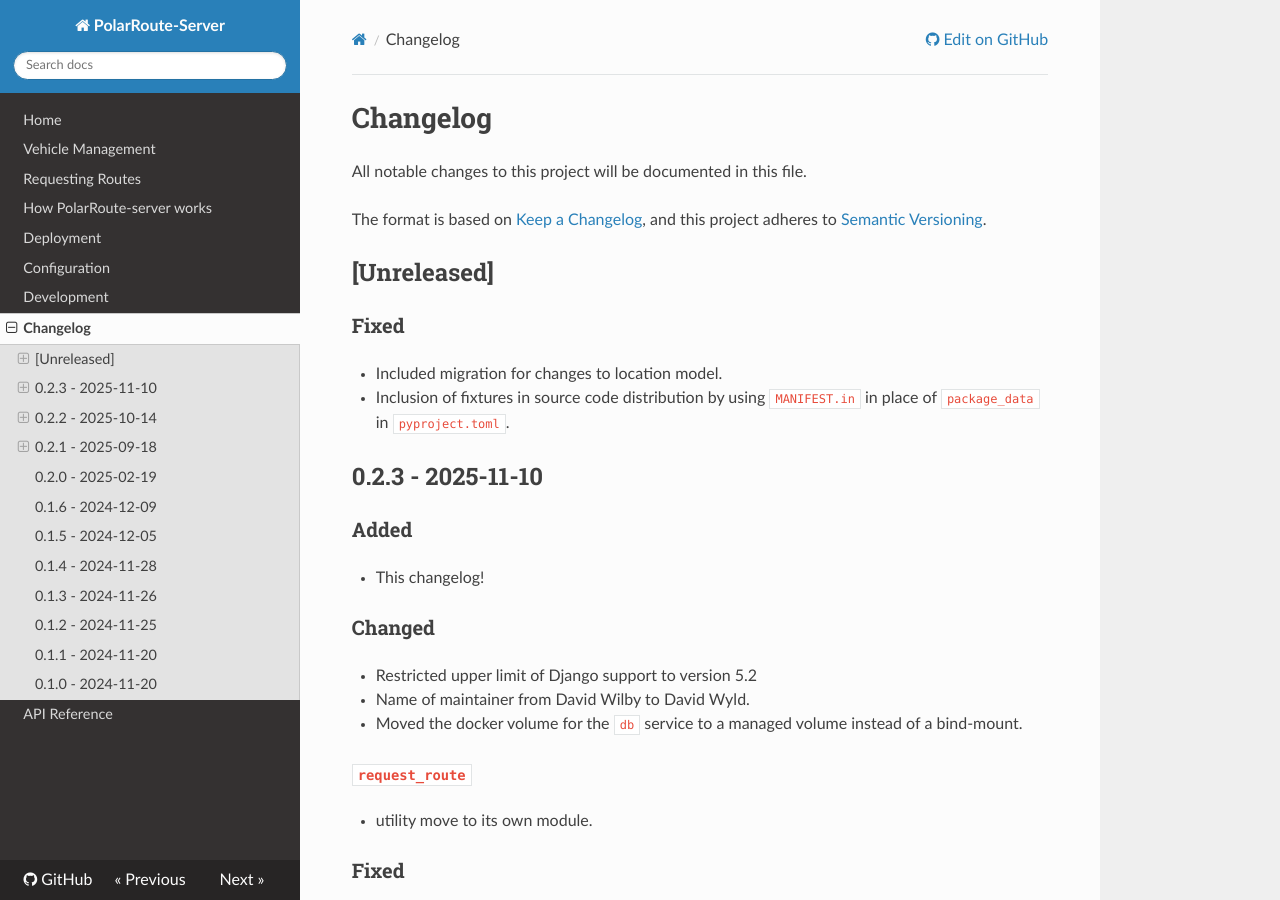
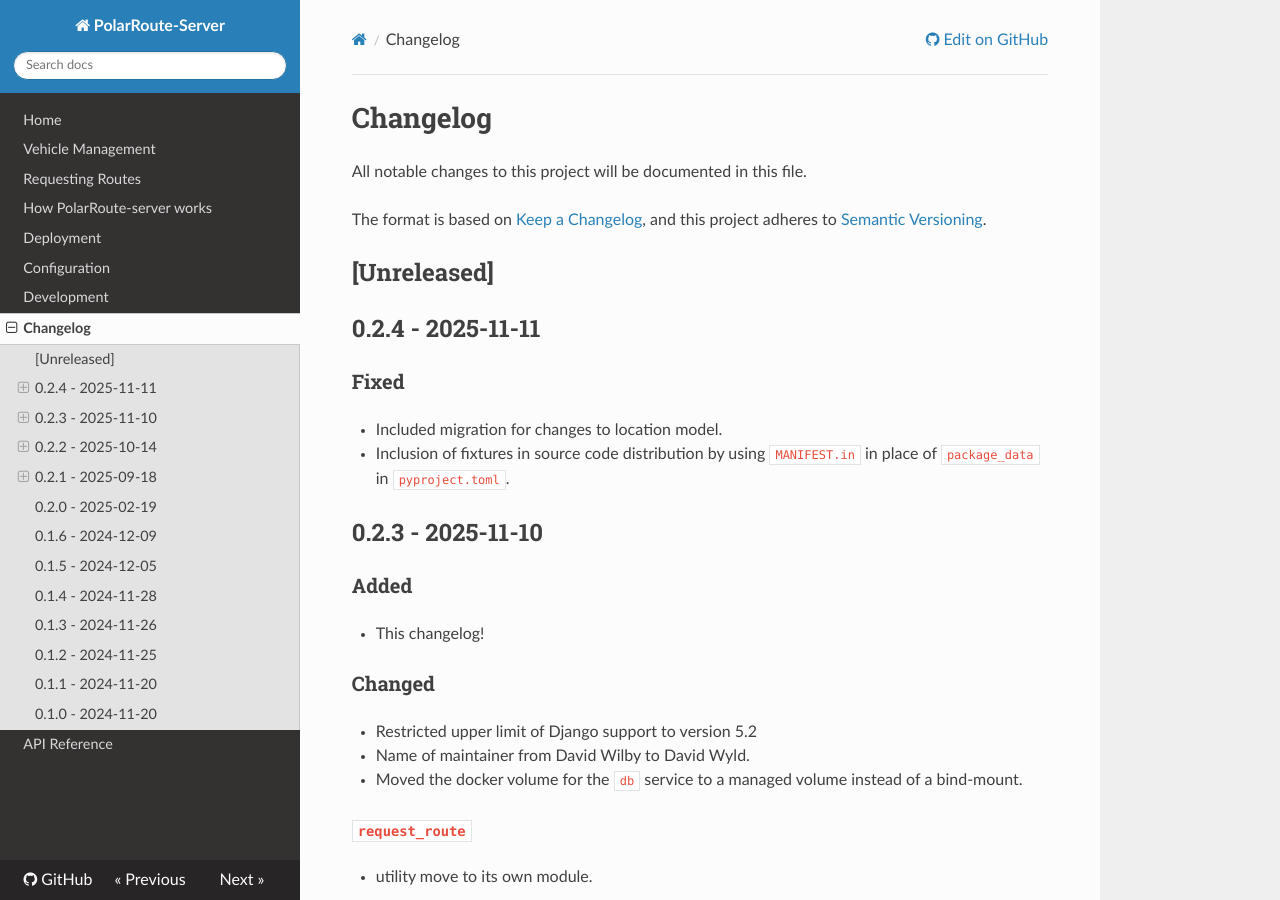
Before and after one commit to bas-amop/PolarRoute-server, an MkDocs documentation site: the page built from docs/changelog.md, in a window 1280 px wide and 900 px high. Built offline with MkDocs 1.6.1, drawn with Linux system fonts in a browser that asks for light colours; nearby versions of some CDN libraries.

Commit message:
release v0.2.4

```diff
--- a/CHANGELOG.md
+++ b/CHANGELOG.md
@@ -6,6 +6,8 @@ The format is based on [Keep a Changelog](https://keepachangelog.com/en/1.1.0/),
 and this project adheres to [Semantic Versioning](https://semver.org/spec/v2.0.0.html).
 
 ## [Unreleased]
+
+## 0.2.4 - 2025-11-11
 
 ### Fixed
 - Included migration for changes to location model.
--- a/docs/apischema.yml
+++ b/docs/apischema.yml
@@ -1,7 +1,7 @@
 openapi: 3.0.3
 info:
   title: PolarRoute-Server
-  version: 0.2.3
+  version: 0.2.4
   description: Backend server for serving PolarRoute and MeshiPhi assets
 paths:
   /api/evaluate_route:
--- a/pyproject.toml
+++ b/pyproject.toml
@@ -11,7 +11,7 @@ authors = [
 description = "Backend server for serving PolarRoute and MeshiPhi assets and managing their calcuation using Django & Celery."
 readme = "README.md"
 license = {file = "LICENSE"}
-version = "0.2.3"
+version = "0.2.4"
 requires-python = ">= 3.10"
 dependencies = [
     "celery",
```
